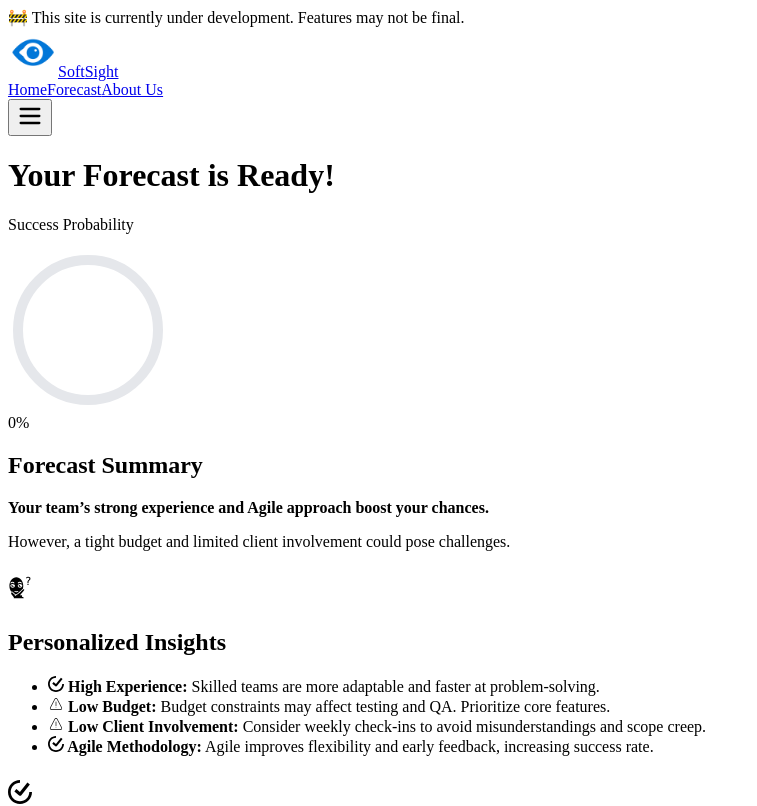
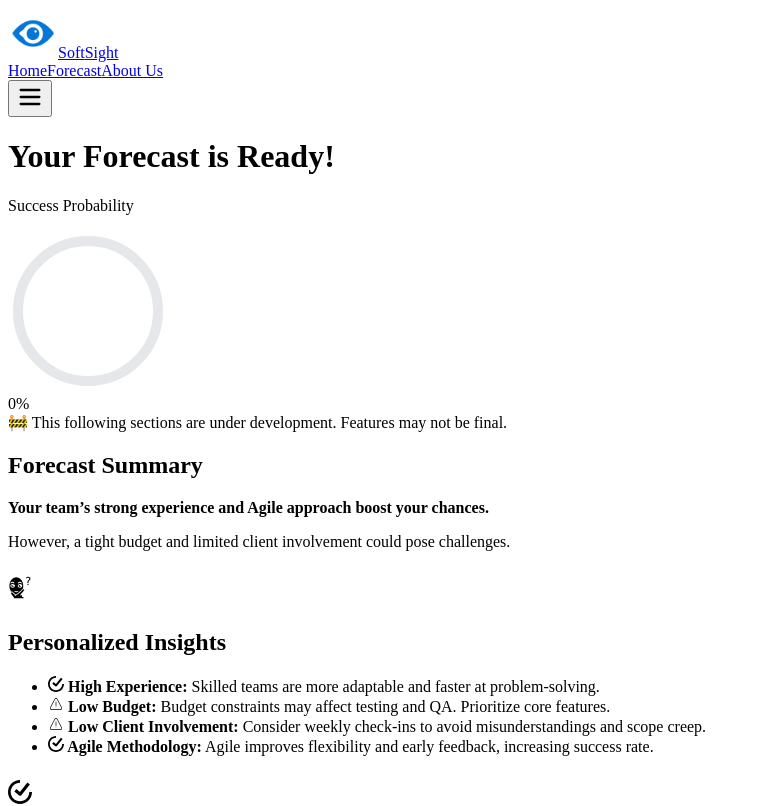
Before and after one commit to TargaryenLabs/softsight-web, a Next.js app in the folder frontend/: page /ResultsPage in a window 1280 px wide. Shown: the top 806 px of the page, without its empty margins (0-757 px from the left). Built offline with nearby package versions, Linux system fonts and the light colour scheme.

Commit message:
Update ResultsPage.tsx

```diff
--- a/frontend/src/pages/ResultsPage.tsx
+++ b/frontend/src/pages/ResultsPage.tsx
@@ -14,11 +14,6 @@ const ResultsPage = () => {
 
   return (
     <div className="relative min-h-screen bg-gray-50">
-  {/* 🔧 Development Banner */}
-  <div className="fixed top-0 left-0 w-full z-50 bg-yellow-100 border-b border-yellow-300 text-yellow-800 text-sm py-2 px-4 text-center shadow-md">
-    🚧 This site is currently under development. Features may not be final.
-  </div>
-
       {/* Add margin to offset both banner and navbar */}
       <div className="pt-[110px]">
         <Navbar />
@@ -28,6 +23,13 @@ const ResultsPage = () => {
               Your Forecast is Ready!
             </h1>
             <ForecastMeter percentage={prediction} />
+
+            {/* 🔧 Development Banner */}
+            <div className="left-0 w-full mt-28 bg-yellow-100 border-b border-yellow-300 text-yellow-800 text-sm py-2 px-4 text-center shadow-md">
+              🚧 This following sections are under development. Features may not
+              be final.
+            </div>
+
             <SummaryBox />
             <InsightList />
             <TipsList />
@@ -36,7 +38,6 @@ const ResultsPage = () => {
         <Footer />
       </div>
     </div>
-
   );
 };
 
```
Lines whose indentation alone changed are shown as unchanged.
